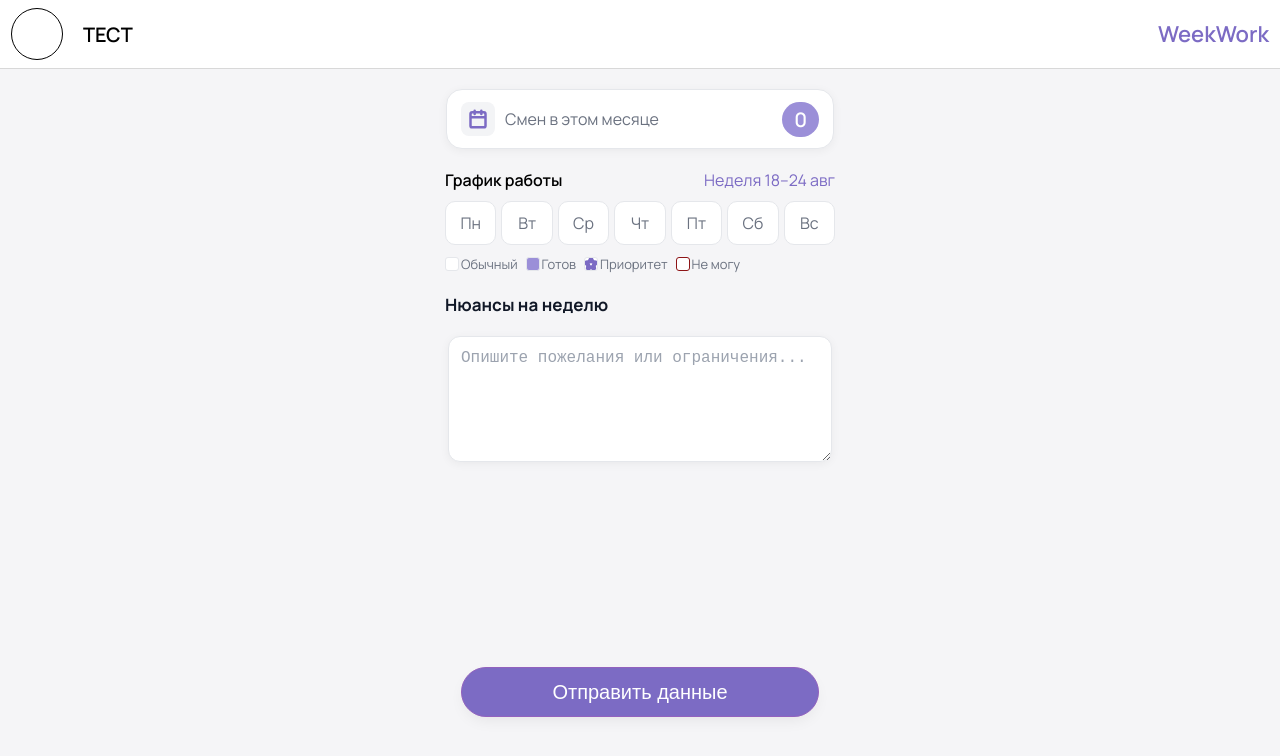
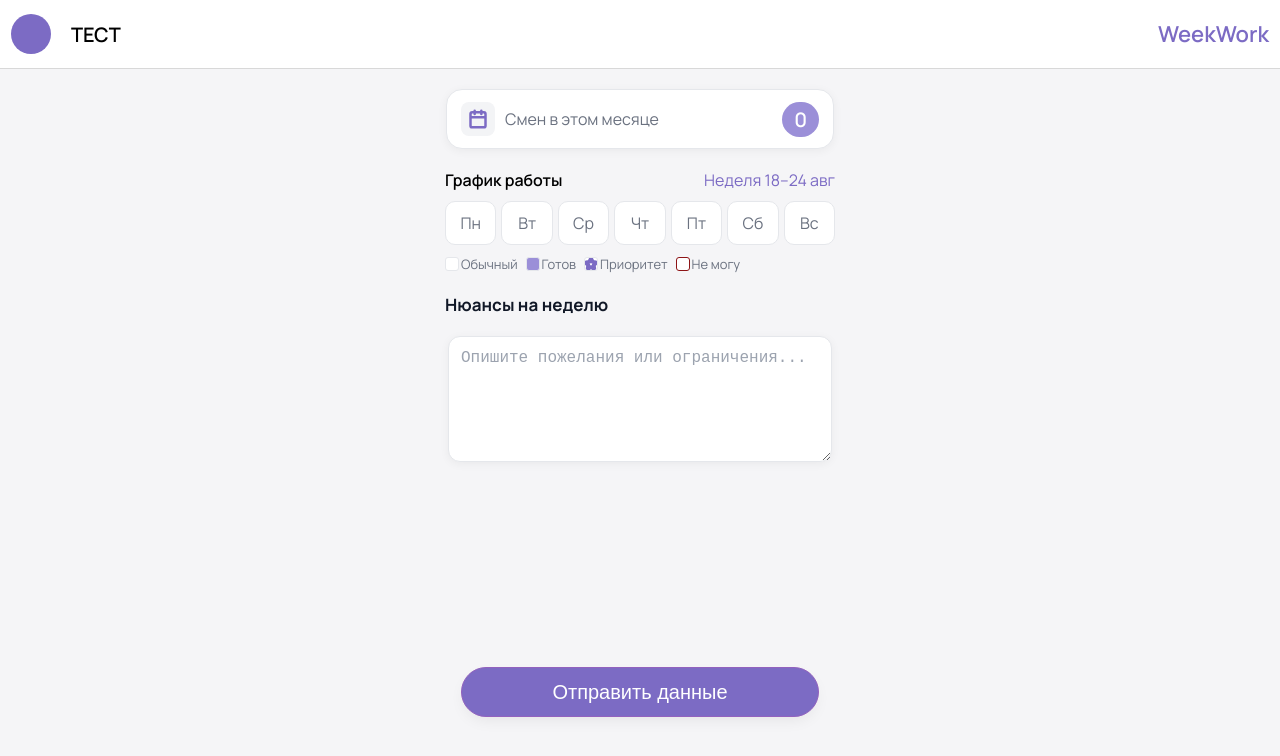
Before and after one commit to Shiro9009/WeekWork, a Vue app in the folder weekwork-app/: page / in a window 1280 px wide. Shown: the top 756 px of the page. Built offline with nearby package versions, Linux system fonts and the light colour scheme; no server answers.

Commit message:
avvatar06

```diff
--- a/weekwork-app/src/components/Top.vue
+++ b/weekwork-app/src/components/Top.vue
@@ -2,7 +2,7 @@
     <div class="header">
         <div class="name-ava">
             <img v-if="avatarUrl" :src="avatarUrl" alt="Аватар" class="icon" />
-            <div v-else class="icon"></div>
+            <div v-else class="icon" style="background: #7C6BC4; border: none;"></div>
             <p v-if="user && user.first_name" class="first_name" @click="goToProfile">{{ user.first_name }}</p>
         </div>
         <h2 class="title">WeekWork</h2>
@@ -15,8 +15,8 @@ const API_URL = 'https://weekwork-production-ea3e.up.railway.app';
 export default {
     data() {
         return {
-            avatarUrl: null,
-        }
+            avatarUrl: null
+        };
     },
     props: {
         user: {
@@ -35,12 +35,10 @@ export default {
         }
     },
     methods: {
-        goToProfile() {
-            this.$emit('open-profile');
-        },
         async fetchAvatar() {
             if (!this.user || !this.user.id) return;
             try {
+                // ИСПРАВЛЕНО: ? вместо &
                 const response = await fetch(`${API_URL}/api/user-avatar?telegram_id=${this.user.id}`);
                 const data = await response.json();
                 if (data.success && data.avatarUrl) {
@@ -50,6 +48,9 @@ export default {
                 console.error('Ошибка загрузки аватарки:', error);
             }
         },
+        goToProfile() {
+            this.$emit('open-profile');
+        }
     }
 }
 </script>
@@ -66,11 +67,10 @@ export default {
 }
 
 .icon {
-    background-color: #fff;
     border-radius: 50px;
-    width: 50px;
-    height: 50px;
-    border: 1px solid #000;
+    width: 40px;
+    height: 40px;
+    object-fit: cover;
 }
 
 .name-ava {
@@ -89,5 +89,6 @@ export default {
     color: #000;
     font-size: 20px;
     font-weight: 600;
+    cursor: pointer;
 }
 </style>
```
